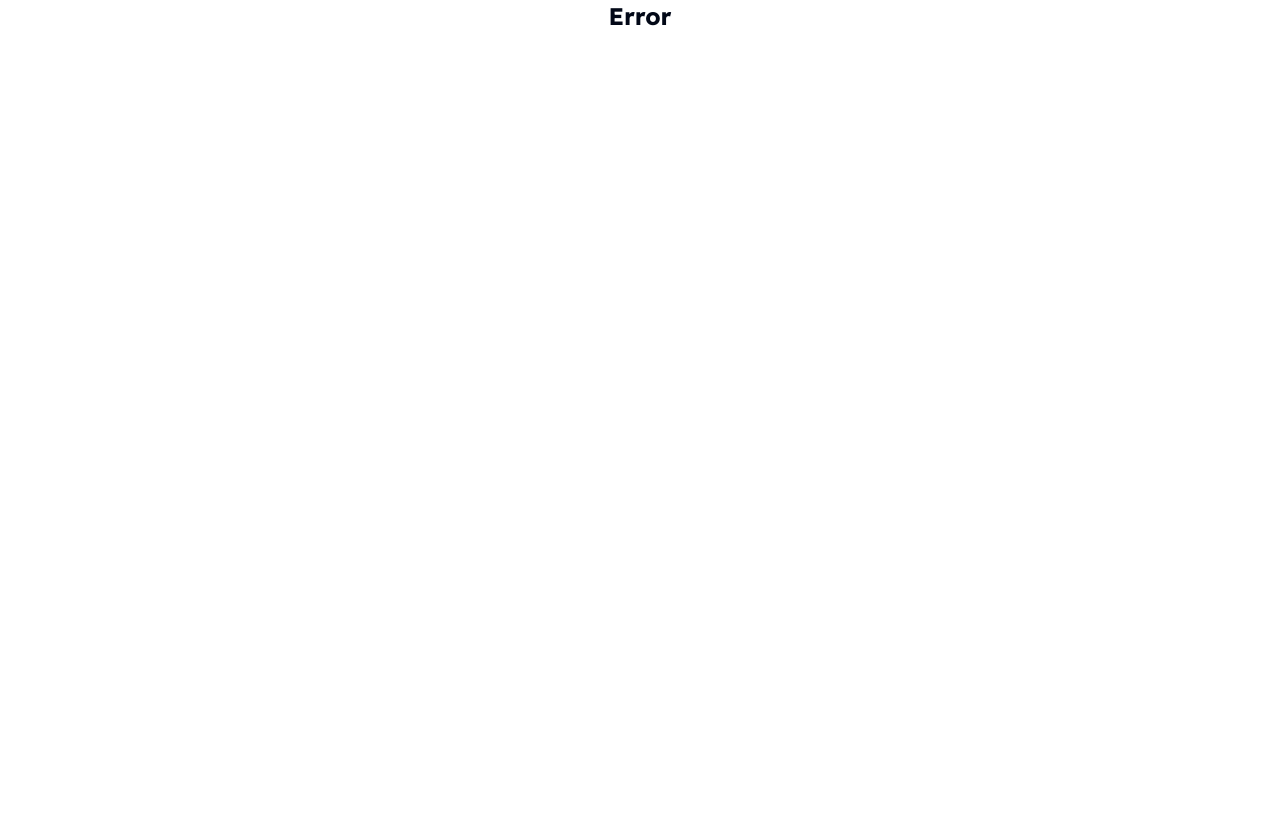
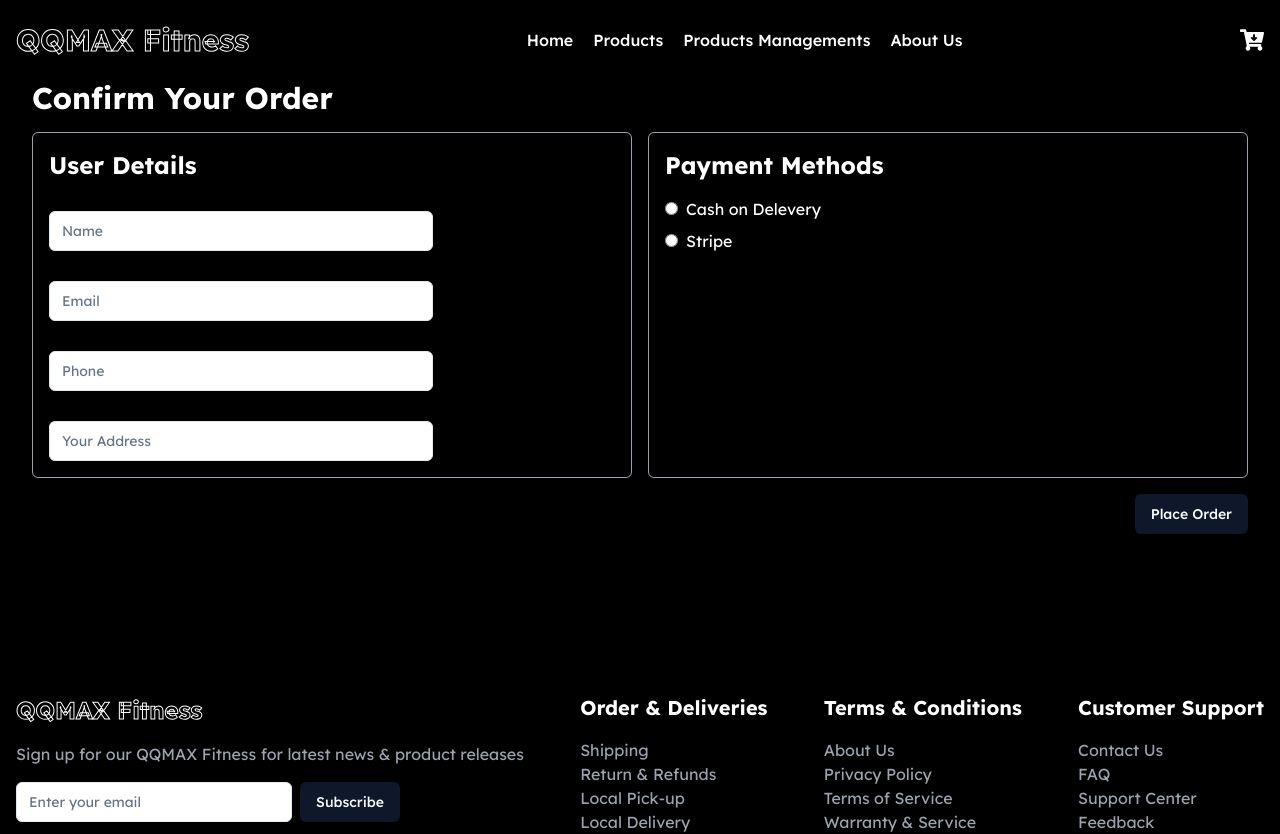
Before and after one commit to iamRazzakk/-Fitness-Equipment-and-Accessories-Client-side, a React (Vite) app: page /checkout in a window 1280 px wide. Before the commit this address had no page. Shown: the top 834 px of the page. Before the commit the page ends 800 px from the top, so only its background shows below. Built offline with nearby package versions, Linux system fonts and the light colour scheme.

Commit message:
create checkout page

```diff
--- a/package.json
+++ b/package.json
@@ -10,6 +10,7 @@
     "preview": "vite preview"
   },
   "dependencies": {
+    "@radix-ui/react-radio-group": "^1.2.0",
     "@radix-ui/react-slot": "^1.1.0",
     "@reduxjs/toolkit": "^2.2.7",
     "axios": "^1.7.4",
@@ -19,6 +20,7 @@
     "lucide-react": "^0.429.0",
     "react": "^18.3.1",
     "react-dom": "^18.3.1",
+    "react-hook-form": "^7.53.0",
     "react-icons": "^5.3.0",
     "react-redux": "^9.1.2",
     "react-router-dom": "^6.26.1",
--- a/src/components/ProductsDetails.tsx
+++ b/src/components/ProductsDetails.tsx
@@ -1,12 +1,22 @@
 import { useGetSingleProductsQuery } from "@/redux/api/baseApi";
 import { useParams } from "react-router-dom";
 import { Button } from "./ui/button";
+import { useAppDispatch } from "@/redux/hook";
+import { cddToCart } from "@/redux/features/cartSlice";
+import { toast } from "sonner";
+import { IProducts } from "@/types/types";
 
 const ProductDetails = () => {
   const { id } = useParams();
+  const dispatch = useAppDispatch();
   const { data: response, error, isLoading } = useGetSingleProductsQuery(id);
   if (isLoading) return <div>Loading...</div>;
   if (error) return <div>Error </div>;
+  const handleAddToCart = (product: IProducts) => {
+    const quantity = 1;
+    dispatch(cddToCart({ product, quantity }));
+    toast.success("Product Add To Cart Successfully");
+  };
   const product = response?.data;
 
   if (!product) return <div>No product found</div>;
@@ -29,8 +39,19 @@ const ProductDetails = () => {
               ${product.price}
             </span>
           </div>
+          <p className="mt-4">
+            {product.stock > 0 ? (
+              <h2 className="bg-green-400 rounded w-24 px-2">In Stock</h2>
+            ) : (
+              <h2 className="bg-red-400 rounded w-24 px-2">Out of Stock</h2>
+            )}
+          </p>
           <div className="mt-6">
-            <Button variant="secondary" className="  px-4 py-2 rounded">
+            <Button
+              onClick={() => handleAddToCart(product)}
+              variant="secondary"
+              className="  px-4 py-2 rounded"
+            >
               Add to Cart
             </Button>
           </div>
--- a/src/components/cart/Cart.tsx
+++ b/src/components/cart/Cart.tsx
@@ -8,6 +8,7 @@ import {
   removeFromCart,
 } from "@/redux/features/cartSlice";
 import { Button } from "../ui/button";
+import { Link } from "react-router-dom";
 
 const Cart = () => {
   const dispatch = useDispatch();
@@ -27,6 +28,7 @@ const Cart = () => {
   const handleRemoveItem = (productId: string) => {
     dispatch(removeFromCart(productId));
   };
+  const hasProducts = products.length > 0;
 
   return (
     <div className="p-4   rounded-lg shadow-lg">
@@ -79,6 +81,11 @@ const Cart = () => {
               Total Price: ${totalPrice.toFixed(2)}
             </p>
           </div>
+          <Button disabled={!hasProducts}>
+            <Link to="/checkout">
+              {hasProducts ? "Check out" : "No items to check out"}
+            </Link>
+          </Button>
         </div>
       </div>
     </div>
--- /dev/null
+++ b/src/components/cart/checkout/Checkout.tsx
@@ -0,0 +1,63 @@
+import { Button } from "@/components/ui/button";
+import { Input } from "@/components/ui/input";
+import { toast } from "sonner";
+
+const Checkout = () => {
+  const handleClick = () => {
+    toast.error("some this is wrong");
+  };
+  return (
+    <div>
+      <h1 className="text-3xl font-bold">Confirm Your Order</h1>
+      <div className="lg:flex items-center justify-center gap-4 lg:mt-4 text-black">
+        <div className="flex-1 rounded-md border border-gray-400 p-4">
+          <h1 className="text-2xl font-bold text-white">User Details</h1>
+          <div className="grid w-full max-w-sm items-center gap-1.5 ">
+            <label htmlFor="name">Name</label>
+            <Input type="text" id="name" placeholder="Name" />
+          </div>
+          <div className="grid w-full max-w-sm items-center gap-1.5 ">
+            <label htmlFor="email">Email</label>
+            <Input type="email" id="email" placeholder="Email" />
+          </div>
+          <div className="grid w-full max-w-sm items-center gap-1.5 ">
+            <label htmlFor="phone">Phone</label>
+            <Input type="number" id="phone" placeholder="Phone" />
+          </div>
+          <div className="grid w-full max-w-sm items-center gap-1.5 ">
+            <label htmlFor="address">Delivery Address</label>
+            <Input type="text" id="address" placeholder="Your Address" />
+          </div>
+        </div>
+        <div className="flex-1 rounded-md border border-gray-400 p-4 lg:h-[346px]">
+          <h1 className="text-2xl font-bold text-white">Payment Methods</h1>
+          <div className="mt-4">
+            <label className="block text-white">
+              <input
+                type="radio"
+                name="paymentMethod"
+                value="cash"
+                className="mr-2"
+              />
+              Cash on Delevery
+            </label>
+            <label className="block text-white mt-2">
+              <input
+                type="radio"
+                name="paymentMethod"
+                value="Stripe"
+                className="mr-2"
+              />
+              Stripe
+            </label>
+          </div>
+        </div>
+      </div>
+      <div className="mt-auto flex justify-end lg:mt-4">
+        <Button onClick={handleClick}>Place Order</Button>
+      </div>
+    </div>
+  );
+};
+
+export default Checkout;
--- /dev/null
+++ b/src/components/ui/radio-group.tsx
@@ -0,0 +1,42 @@
+import * as React from "react"
+import * as RadioGroupPrimitive from "@radix-ui/react-radio-group"
+import { Circle } from "lucide-react"
+
+import { cn } from "@/lib/utils"
+
+const RadioGroup = React.forwardRef<
+  React.ElementRef<typeof RadioGroupPrimitive.Root>,
+  React.ComponentPropsWithoutRef<typeof RadioGroupPrimitive.Root>
+>(({ className, ...props }, ref) => {
+  return (
+    <RadioGroupPrimitive.Root
+      className={cn("grid gap-2", className)}
+      {...props}
+      ref={ref}
+    />
+  )
+})
+RadioGroup.displayName = RadioGroupPrimitive.Root.displayName
+
+const RadioGroupItem = React.forwardRef<
+  React.ElementRef<typeof RadioGroupPrimitive.Item>,
+  React.ComponentPropsWithoutRef<typeof RadioGroupPrimitive.Item>
+>(({ className, ...props }, ref) => {
+  return (
+    <RadioGroupPrimitive.Item
+      ref={ref}
+      className={cn(
+        "aspect-square h-4 w-4 rounded-full border border-primary text-primary ring-offset-background focus:outline-none focus-visible:ring-2 focus-visible:ring-ring focus-visible:ring-offset-2 disabled:cursor-not-allowed disabled:opacity-50",
+        className
+      )}
+      {...props}
+    >
+      <RadioGroupPrimitive.Indicator className="flex items-center justify-center">
+        <Circle className="h-2.5 w-2.5 fill-current text-current" />
+      </RadioGroupPrimitive.Indicator>
+    </RadioGroupPrimitive.Item>
+  )
+})
+RadioGroupItem.displayName = RadioGroupPrimitive.Item.displayName
+
+export { RadioGroup, RadioGroupItem }
--- a/src/routes/Routers.tsx
+++ b/src/routes/Routers.tsx
@@ -5,6 +5,7 @@ import AboutUs from "@/pages/aboutUs/AboutUs";
 import CategoriresCard from "@/pages/Home/CategoriresCard";
 import ProductDetails from "@/components/ProductsDetails";
 import Cart from "@/components/cart/Cart";
+import Checkout from "@/components/cart/checkout/Checkout";
 // import ProductDetails from "@/components/ProductsDetails";
 
 const router = createBrowserRouter([
@@ -37,6 +38,10 @@ const router = createBrowserRouter([
         path: "/cart",
         element: <Cart />,
       },
+      {
+        path: "/checkout",
+        element: <Checkout />,
+      },
     ],
   },
 ]);
```
Also changed, not shown: 1 other file (tests, documents, lock files or other folders).
